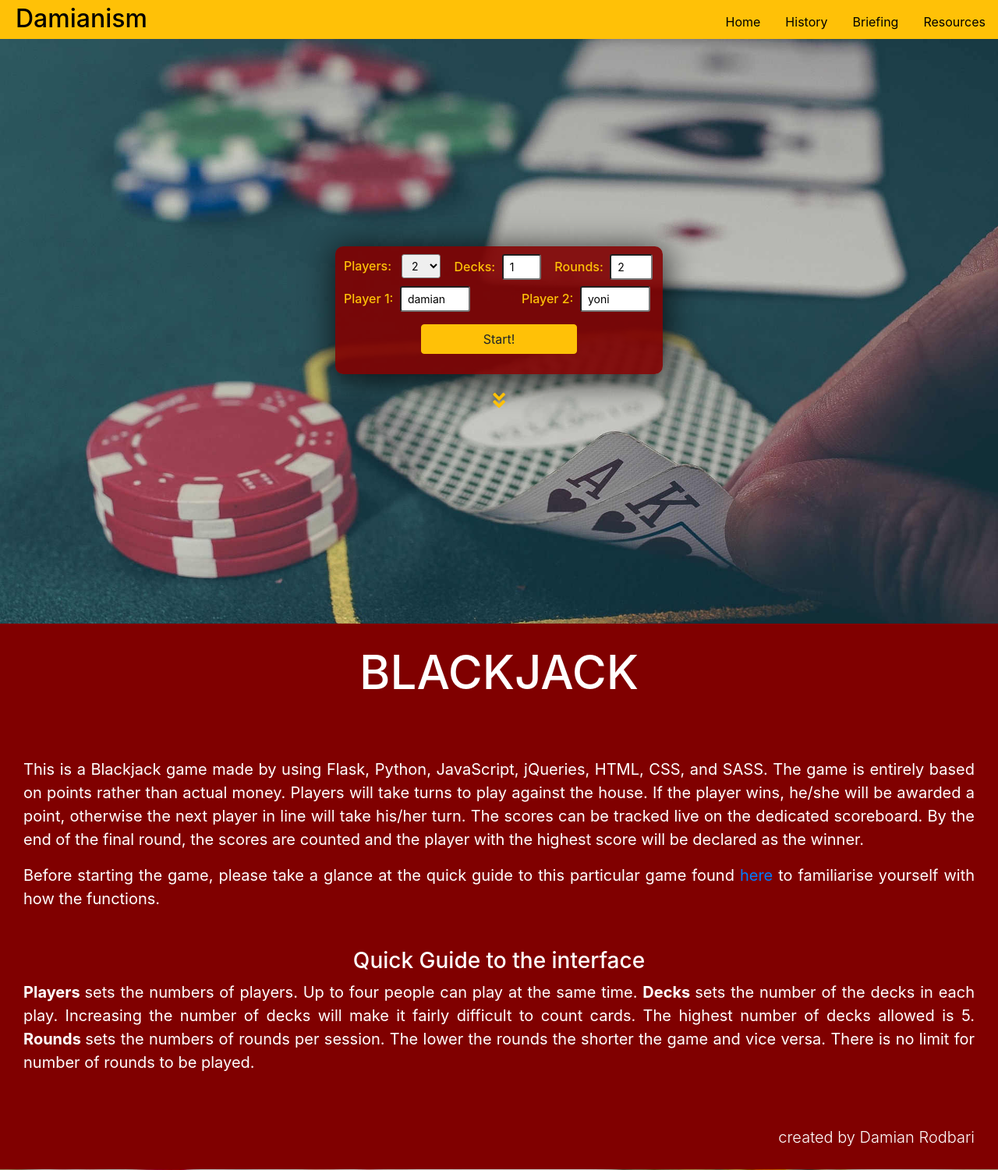
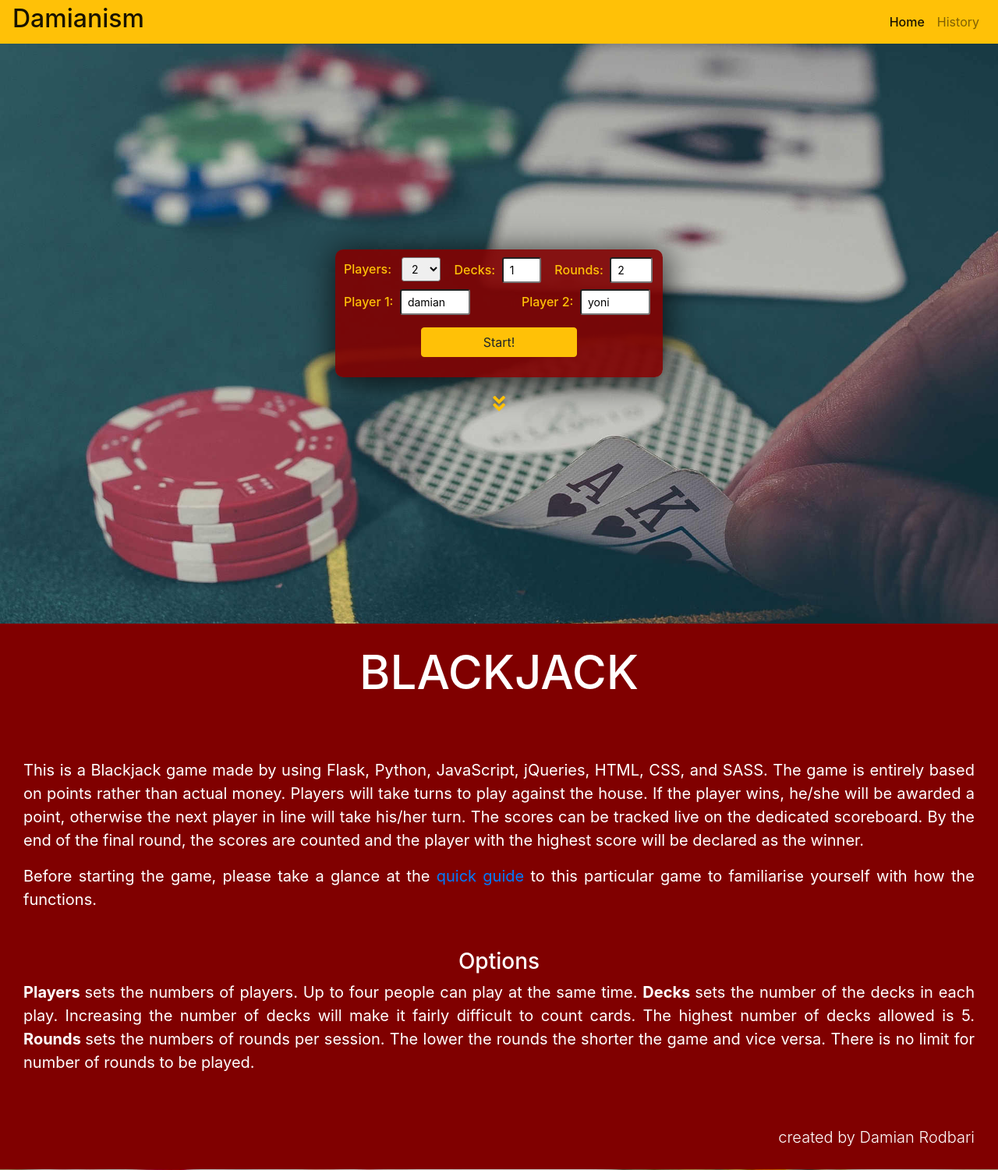
Before and after one commit to Code-Institute-Submissions/blackjack, a Flask app: page / in a window 1280 px wide. Shown: the top 1501 px of the page at 78% size. Run offline with Flask 2, Linux system fonts and the light colour scheme; some libraries are stand-ins or nearby versions; some web fonts are replaced.

Commit message:
diabled the enter key on the form of the index page using more javascript, fixed the navbar, now it correctly collapses, moving on the syling of the game page!

```diff
--- a/app.py
+++ b/app.py
@@ -57,9 +57,9 @@ deck = Deck() # create deck initially with only 1 deck of cards
     #   leave more comments
 
 # to ask/DO
-# couldnt deploy to heroku, app.py  could not be located --- RESOLVED!!!!!!!
-# how do i start with the card faced down? --- RESOLVED!!!
-# how do i address multiple winners, house win, no winners and a winner --- RESOLVED!!!
+# couldnt deploy to heroku, app.py  could not be located --- DONE!!!!!!!
+# how do i start with the card faced down? --- DONE!!!!
+# how do i address multiple winners, house win, no winners and a winner --- DONE!!
 # what to do if the same name was entered repeatedly? should i switch to wtforms? jquery validate?
 # create fall back for session if expired ???
 # index:
@@ -68,7 +68,8 @@ deck = Deck() # create deck initially with only 1 deck of cards
 #           add more content if they scrol down
 #           make it responsive
 #           animate scroll effects on all links https://www.w3schools.com/jquery/tryit.asp?filename=tryjquery_eff_animate_smoothscroll
-#           make the navbar collapse with the hamburger
+#                   Add hash (#) to URL when done scrolling (default click behavior) WHY??????
+#           make the navbar collapse with the hamburger-- DONE!!
 
 # unittesting?
 
@@ -134,7 +135,7 @@ def game():
     seq = session["seq"]                    # assigned to a variable only for readability purposes
     username = session["username"][seq]     # player whose turn it is to play
     session["current_player"]= username     # current player
-    verdict = "UNDECIDED"
+    verdict = "UNDECIDED"                   # is this really needed now? YES, if nothing's been posted we want UNDECIDED to be passed through to the template
 
     if request.method == "POST":
 
@@ -166,8 +167,6 @@ def game():
             session["houseHand"] = house_hand
 
             verdict = get_verdict(session["playerHand"], session["houseHand"])
-
-
 
         print("scores = ", scores)
 
--- a/static/css/main.css
+++ b/static/css/main.css
@@ -4,25 +4,17 @@ html, body {
   height: 100%;
   width: 100%; }
 
-nav {
-  height: 3.125rem;
-  background-color: #ffc107;
-  padding: 0px !important; }
-  nav .navbar-brand {
-    padding-left: 20px; }
-  nav h2,
-  nav .nav-items {
-    color: #000000 !important; }
-  nav .nav-items {
-    display: flex;
-    flex-direction: row; }
-    nav .nav-items a {
-      color: #000000; }
-      nav .nav-items a:hover {
-        color: #ffc107;
-        font-weight: bold;
-        background-color: #000000;
-        border-radius: 10px; }
+.navbar {
+  padding: 0 1rem; }
+  .navbar .navbar-nav .nav-link {
+    text-align: center;
+    margin: 0.2rem 0; }
+    .navbar .navbar-nav .nav-link.active {
+      font-weight: 500; }
+    .navbar .navbar-nav .nav-link:hover, .navbar .navbar-nav .nav-link:focus {
+      color: #ffc107;
+      background-color: #000000;
+      border-radius: 5px; }
 
 #main-content {
   min-height: calc(100% - 168px); }
@@ -86,7 +78,7 @@ footer a {
   flex-flow: column;
   justify-content: space-between;
   justify-content: center;
-  height: calc(100vh - 50px);
+  height: calc(100vh - 56px);
   background-image: url(../img/theming/bj.jpg);
   background-attachment: fixed;
   background-repeat: no-repeat;
--- a/static/js/main.js
+++ b/static/js/main.js
@@ -6,8 +6,15 @@ $(document).ready(function() {
         set_players($("#players")); // passing in item $("#players") into the function
     })
 
+    // disable enter on the form, this will stop incomplete form submissions,
+    $(document).on('keyup keypress', 'form input[type="text"]', function(event) {
+      if(event.keyCode == 13) {
+        event.preventDefault();
+        return false;
+      }
+    });
 
-
+    // jQuery smooth scroll
     $(document).ready(function(){
       // Add smooth scrolling to all links
       $("a").on('click', function(event) {
@@ -24,19 +31,13 @@ $(document).ready(function() {
           // The optional number (800) specifies the number of milliseconds it takes to scroll to the specified area
           $('html, body').animate({
             scrollTop: $(hash).offset().top
-          }, 800, function(){
-
-            // Add hash (#) to URL when done scrolling (default click behavior)
-            window.location.hash = hash;
-          });
+          }, 1500);
         } // End if
       });
     });
 
+})
 
-
-
-})
 
 // console.log turned into a function for cleaner/shorter codes,
 // ease of use and faster progress.
--- a/static/scss/layout.scss
+++ b/static/scss/layout.scss
@@ -4,34 +4,23 @@ html, body {
 }
 
 // -------------------------------------------------------- Nav
+.navbar {
+    padding: 0 1rem;
 
-nav {
-    height: pix2Rem(50);
-    background-color: map-get($color, mustard);
+    .navbar-nav {
 
-    padding: 0px !important;  // needed to resolve a bug persistent bug on firefox and edge.
+        .nav-link {
+            text-align: center;
+            margin: 0.2rem 0;
 
-    .navbar-brand {
-        padding-left: 20px;
-    }
+            &.active {
+                font-weight: 500;
+            }
 
-    h2,
-    .nav-items {
-        color: map-get($color, black) !important;
-    }
-
-    .nav-items {
-        display: flex;
-        flex-direction: row;
-
-        a {
-            color: map-get($color, black);
-            // font-weight: bold;
-            &:hover {
+            &:hover, &:focus {
                 color: map-get($color, mustard);
-                font-weight: bold;
                 background-color: map-get($color, black);
-                border-radius: 10px;
+                border-radius: 5px;
             }
         }
     }
--- a/static/scss/main.scss
+++ b/static/scss/main.scss
@@ -27,7 +27,7 @@
     flex-flow: column;
     justify-content: space-between;
     justify-content: center;
-    height: calc(100vh - 50px);
+    height: calc(100vh - 56px);
     background-image: url(../img/theming/bj.jpg);
     background-attachment: fixed;
     background-repeat: no-repeat;
--- a/templates/base.html
+++ b/templates/base.html
@@ -23,15 +23,19 @@
 
     <!--header-->
     <header>
-        <nav class="navbar">
+        <nav class="navbar navbar-expand-sm navbar-light bg-warning ">
             <a class="navbar-brand" href="{{ url_for('index') }}">
                 <h2>Damianism</h2>
             </a>
-            <div class="nav-items navigation ">
-                <a class="nav-link" target="_blank" href="{{ url_for('index') }}k">Home <span class="sr-only">(current)</span></a>
-                <a class="nav-link" target="_blank" href="https://en.wikipedia.org/wiki/Blackjack">History <span class="sr-only">(current)</span></a>
-                <a class="nav-link" target="_blank" href="#">Briefing <span class="sr-only"></span></a>
-                <a class="nav-link" target="_blank" href="#">Resources<span class="sr-only"></span></a>
+            <button class="navbar-toggler" type="button" data-toggle="collapse" data-target="#navbarNavAltMarkup" aria-controls="navbarNavAltMarkup" aria-expanded="false" aria-label="Toggle navigation">
+                <span class="navbar-toggler-icon"></span>
+            </button>
+            <div class="collapse navbar-collapse" id="navbarNavAltMarkup">
+                <div class="navbar-nav ml-auto">
+                    <a class="nav-item nav-link active" href="{{ url_for('index') }}">Home <span class="sr-only">(current)</span></a>
+                    <a class="nav-item nav-link" target="_blank" href="https://en.wikipedia.org/wiki/Blackjack">History</a>
+                    <!--<a class="nav-item nav-link" href="contact.html">Contact</a>-->
+                </div>
             </div>
         </nav>
     </header>
--- a/templates/index.html
+++ b/templates/index.html
@@ -38,9 +38,9 @@
             a point, otherwise the next player in line will take his/her turn. The scores can be tracked live on the dedicated scoreboard. By the end of the final round, the scores are counted and the player with the highest score will be declared as
             the winner.
         </p>
-        <p>Before starting the game, please take a glance at the quick guide to this particular game found <a href="#guide">here</a> to familiarise yourself with how the functions.</p>
+        <p>Before starting the game, please take a glance at the <a href="#guide">quick guide</a> to this particular game to familiarise yourself with how the functions.</p>
 
-        <h3 class="mt-5">Quick Guide to the interface</h3>
+        <h3 class="mt-5">Options</h3>
         <p>
             <strong>Players </strong>sets the numbers of players. Up to four people can play at the same time. <strong>Decks </strong>sets the number of the decks in each play.
             Increasing the number of decks will make it fairly difficult to count cards. The highest number of decks allowed is 5.
```
Also changed, not shown: 1 other file.
